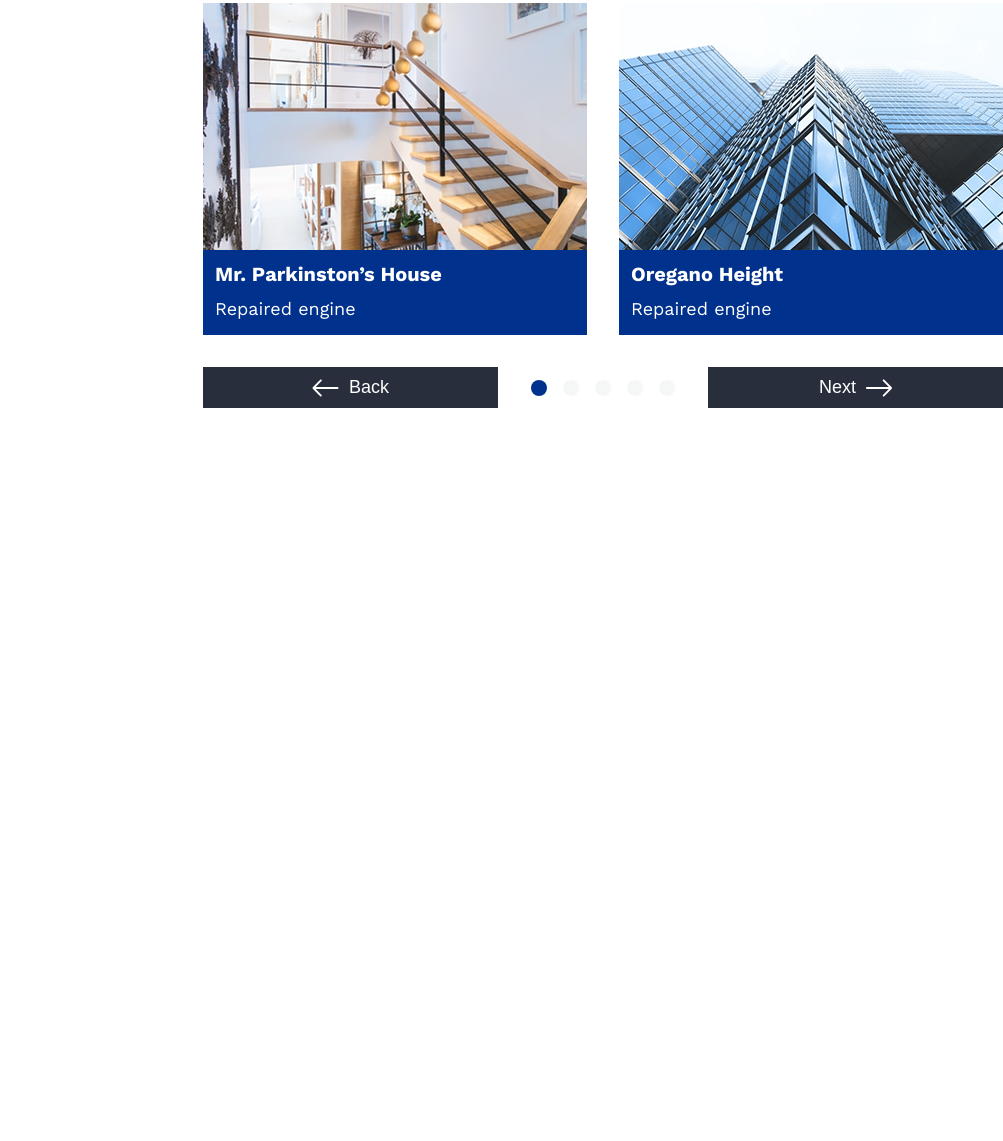
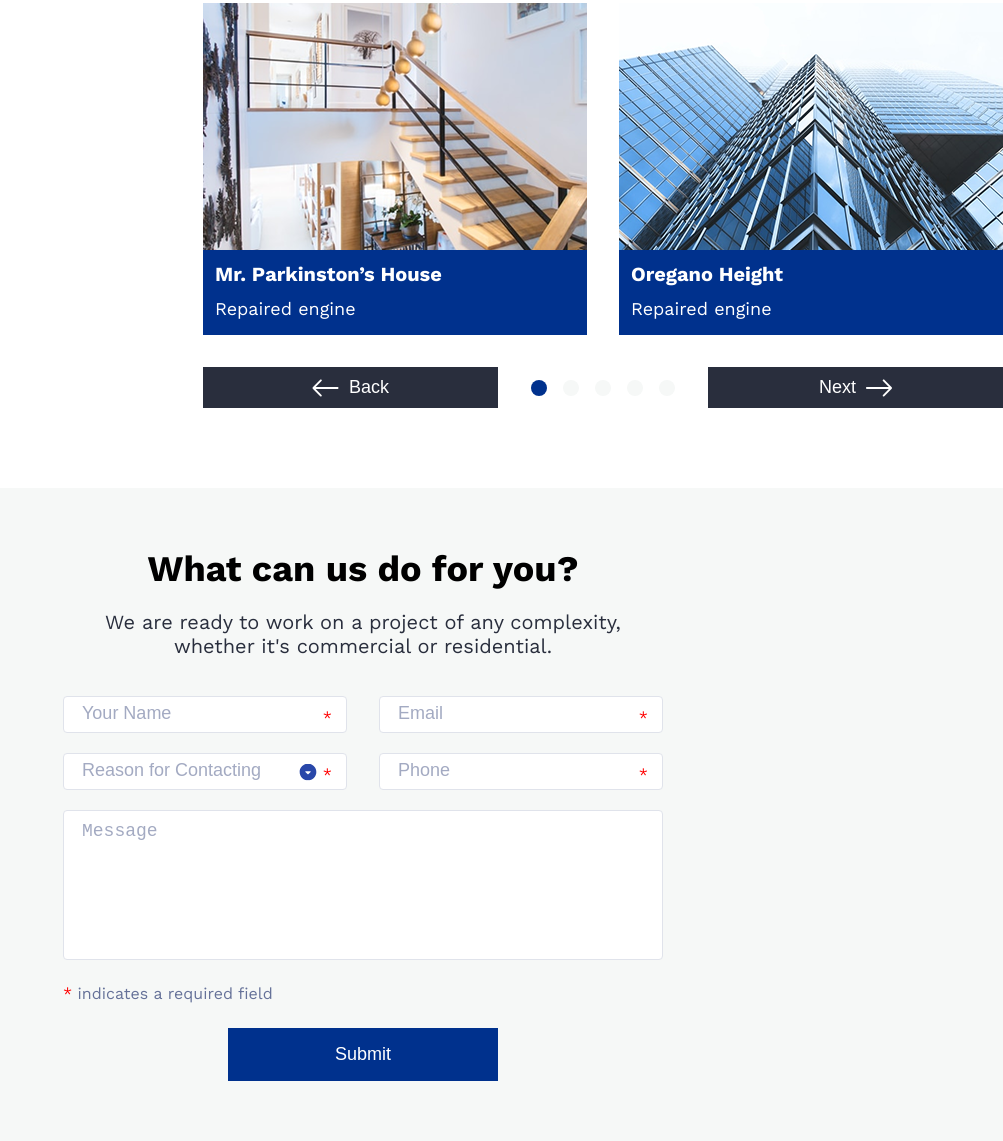
Before and after one commit to eziz-tajiev/Dowletli, a plain HTML site: page index.html in a window 1280 px wide. Shown: the part 4209-5350 px from the top of the page, without its empty margins (277-1280 px from the left). Before the commit the page ends 4697 px from the top, so only its background shows below. Drawn offline with nearby package versions, Linux system fonts and the light colour scheme.

Commit message:
completed contact form

```diff
--- a/index.html
+++ b/index.html
@@ -266,7 +266,6 @@
             </div>
           </div>
 
-          <!-- Пагинация перемещена после project-flex -->
           <div class="pagination-container">
             <div class="pagination">
               <button class="pagination-btn">
@@ -290,6 +289,56 @@
           </div>
         </div>
       </section>
+
+      <section class="contact-form">
+        <div class="container-form">
+          <h1>What can us do for you?</h1>
+          <p class="subtitle">
+            We are ready to work on a project of any complexity, whether it's
+            commercial or residential.
+          </p>
+          <form action="#">
+            <div class="form-row">
+              <div class="form-group">
+                <input type="text" placeholder="Your Name" />
+                <span class="required">*</span>
+              </div>
+
+              <div class="form-group">
+                <input type="email" placeholder="Email" />
+                <span class="required">*</span>
+              </div>
+            </div>
+
+            <div class="form-row">
+              <div class="form-group">
+                <input type="text" placeholder="Reason for Contacting" />
+                <img
+                  class="select-icon"
+                  src="../Dowletli/icons/select.svg"
+                  alt="select icon"
+                />
+                <span class="required">*</span>
+              </div>
+
+              <div class="form-group">
+                <input type="tel" placeholder="Phone" />
+                <span class="required">*</span>
+              </div>
+            </div>
+            <div class="form-group full">
+              <textarea placeholder="Message"></textarea>
+            </div>
+            <div class="form-info">
+              <p><span class="star-info">*</span> indicates a required field</p>
+            </div>
+
+            <div class="form-submit">
+              <button type="submit">Submit</button>
+            </div>
+          </form>
+        </div>
+      </section>
     </div>
   </body>
 </html>
--- a/style.scss
+++ b/style.scss
@@ -630,3 +630,108 @@ body {
     }
   }
 }
+
+// *********************************************** contact form
+
+.contact-form {
+  background-color: $gray;
+
+  .container-form {
+    max-width: 600px;
+    margin: 0 auto;
+    padding: 60px 0;
+    text-align: center;
+    h1 {
+      font: {
+        size: 36px;
+        weight: 700;
+        margin-bottom: 20px;
+      }
+    }
+    .subtitle {
+      margin: 0;
+      font-size: 20px;
+      color: $neutral;
+      margin: {
+        top: 20px;
+        bottom: 38px;
+      }
+    }
+  }
+  form {
+    width: 100%;
+
+    .form-row {
+      display: flex;
+      gap: 32px;
+      margin-bottom: 20px;
+    }
+    .form-group {
+      position: relative;
+      flex: 1;
+
+      &.full {
+        width: 100%;
+        margin-bottom: 20px;
+      }
+
+      input,
+      textarea {
+        width: 100%;
+        padding: 10px 18px;
+        border: 1px solid $smoke;
+        border-radius: 4px;
+        &::placeholder {
+          color: rgba(163, 170, 194, 1);
+          font-size: 18px;
+        }
+      }
+
+      textarea {
+        height: 150px;
+        resize: none;
+      }
+      .required {
+        position: absolute;
+        color: red;
+        top: 12px;
+        right: 15px;
+      }
+    }
+    .select-icon {
+      position: absolute;
+      right: 30px;
+      top: 50%;
+      transform: translateY(-50%);
+      display: flex;
+      align-items: center;
+      justify-content: center;
+    }
+
+    .form-info {
+      text-align: left;
+      font-size: 16px;
+      color: rgba(102, 114, 153, 1);
+      margin-bottom: 25px;
+      .star-info {
+        color: red;
+      }
+    }
+    .form-submit {
+      display: flex;
+      justify-content: center;
+      button {
+        width: 270px;
+        border: none;
+        cursor: pointer;
+        background-color: $primary;
+        color: white;
+        padding: 16px 20px;
+        font: {
+          weight: 600px;
+          size: 18px;
+        }
+      }
+    }
+  }
+}
```
Also changed, not shown: icons/select.svg (added), style.css, 1 other file.
